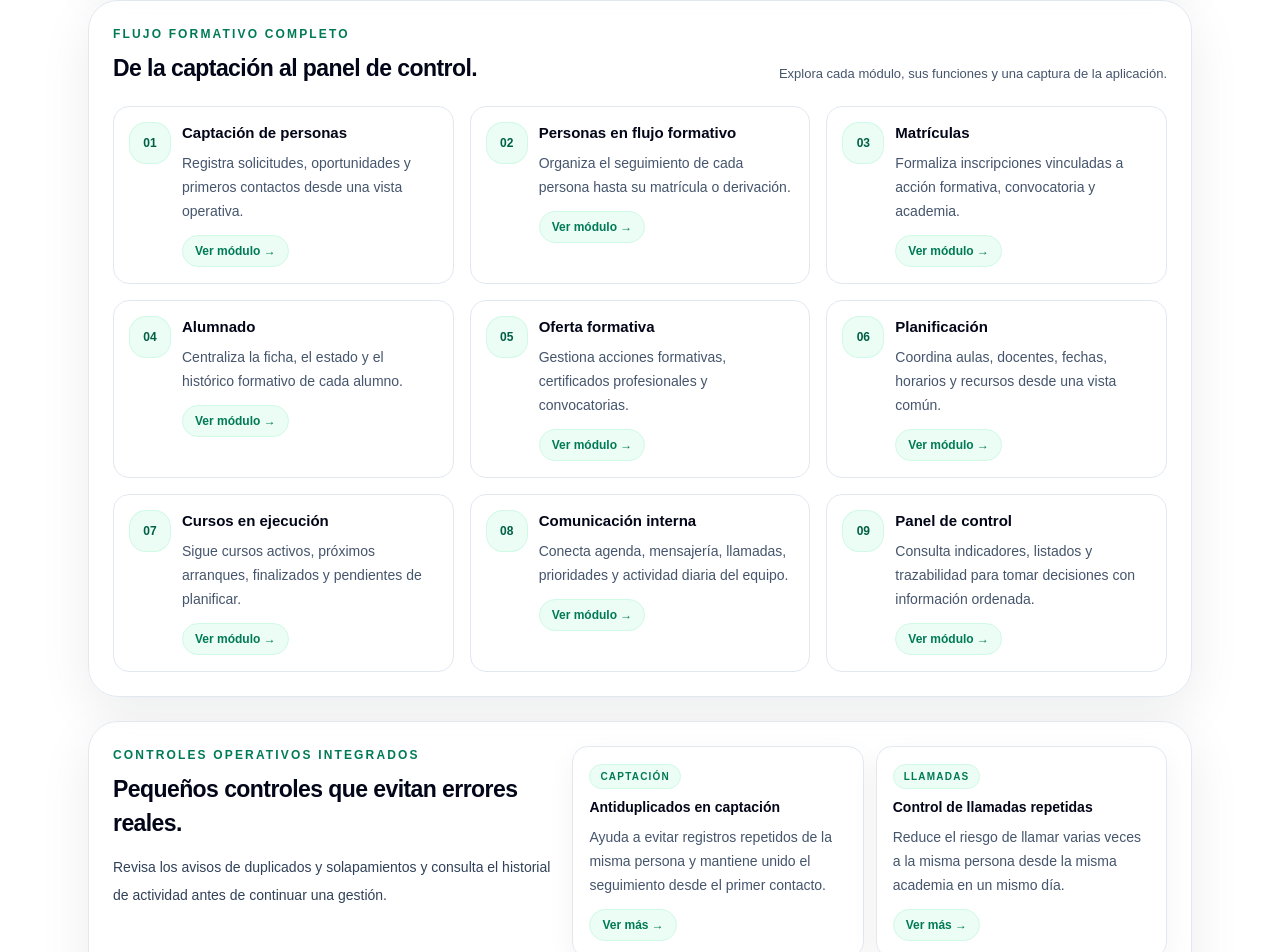
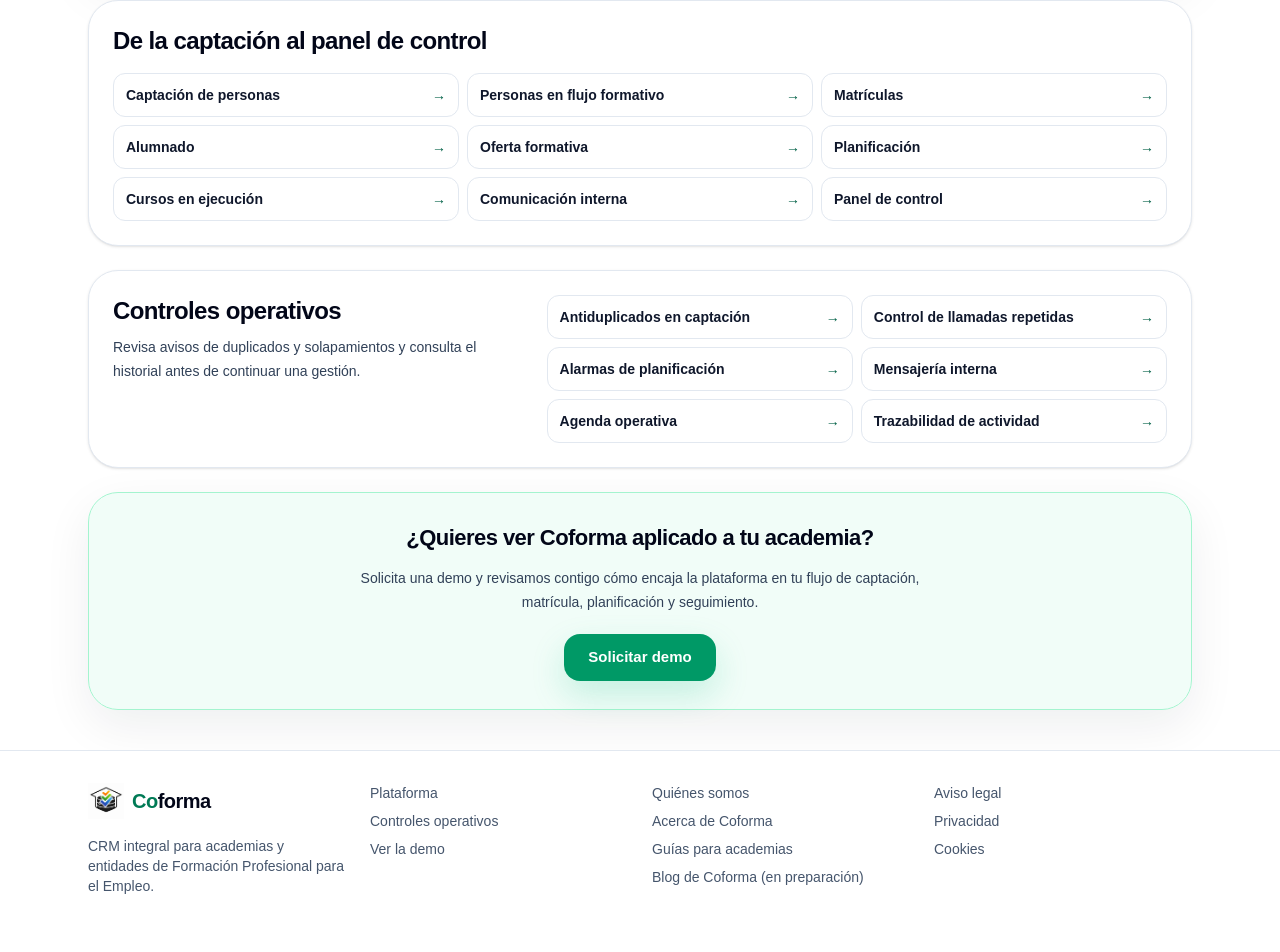
Before and after one commit to Antonio357gif/coforma-web, a Next.js app: page / in a window 1280 px wide. Shown: the part 1360-2312 px from the top of the page. After the commit the page ends 2288 px from the top, so only its background shows below. Built offline with nearby package versions, Linux system fonts and the light colour scheme.

Commit message:
Reducir repeticiones en la portada de Coforma

```diff
--- a/app/components/SiteShell.tsx
+++ b/app/components/SiteShell.tsx
@@ -53,7 +53,6 @@ export function SiteFooter() {
           <Link href="/plataforma">Plataforma</Link>
           <Link href="/controles">Controles operativos</Link>
           <Link href="/demo">Ver la demo</Link>
-          <Link href="/contacto">Solicitar demo</Link>
         </nav>
         <nav aria-label="Coforma y recursos" className="flex flex-col gap-2">
           <Link href="/quienes-somos">Quiénes somos</Link>
--- a/app/page.tsx
+++ b/app/page.tsx
@@ -4,6 +4,8 @@ import HeroCube from './components/HeroCube';
 import { operationalControls } from './data/controls';
 import { flowModules } from './data/modules';
 import { profiles } from './data/profiles';
+
+const directoryLink = "flex min-h-11 items-center justify-between gap-3 rounded-xl border border-slate-200 px-3 py-2 text-sm font-semibold text-slate-900 hover:border-emerald-300 hover:bg-emerald-50 focus-visible:outline-2 focus-visible:outline-emerald-700";
 
 export default function Home() {
   return (
@@ -74,99 +76,41 @@ export default function Home() {
 
       <DemoVideos />
 
-      <section id="flujo" className="mx-auto max-w-6xl px-5 pb-6 sm:px-6">
-        <div className="rounded-[30px] border border-slate-200 bg-white/78 p-5 shadow-[0_16px_52px_rgba(15,23,42,0.08)] backdrop-blur sm:p-6">
-          <div className="flex flex-col gap-2 sm:flex-row sm:items-end sm:justify-between">
-            <div>
-              <div className="text-[12px] font-extrabold uppercase tracking-[0.18em] text-emerald-700">
-                Flujo formativo completo
-              </div>
-              <h2 className="mt-2 text-[23px] font-extrabold tracking-tight text-slate-950">
-                De la captación al panel de control.
-              </h2>
-            </div>
-
-            <p className="max-w-[460px] text-[13px] leading-6 text-slate-600">
-              Explora cada módulo, sus funciones y una captura de la aplicación.
-            </p>
-          </div>
-
-          <div className="mt-5 grid gap-4 sm:grid-cols-2 lg:grid-cols-3">
-            {flowModules.map((module) => (
-              <Link
-                key={module.slug}
-                href={`/modulos/${module.slug}`}
-                className="group rounded-2xl border border-slate-200 bg-white p-4 text-left transition hover:-translate-y-0.5 hover:border-emerald-200 hover:bg-emerald-50/30 hover:shadow-[0_14px_38px_rgba(15,23,42,0.08)]"
-              >
-                <div className="flex items-start gap-3">
-                  <div className="flex h-10 w-10 shrink-0 items-center justify-center rounded-2xl bg-emerald-50 text-[12px] font-extrabold text-emerald-800 ring-1 ring-emerald-100">
-                    {module.number}
-                  </div>
-
-                  <div>
-                    <h3 className="text-[15px] font-extrabold leading-5 text-slate-950">
-                      {module.title}
-                    </h3>
-
-                    <p className="mt-2 text-sm leading-6 text-slate-600">
-                      {module.body}
-                    </p>
-
-                    <div className="mt-3 inline-flex items-center rounded-full border border-emerald-100 bg-emerald-50 px-3 py-1.5 text-[12px] font-extrabold text-emerald-700 transition group-hover:border-emerald-200 group-hover:bg-emerald-100">
-                      Ver módulo →
-                    </div>
-                  </div>
-                </div>
-              </Link>
+      <section id="flujo" aria-labelledby="flujo-title" className="mx-auto max-w-6xl px-5 pb-6 sm:px-6">
+        <div className="rounded-[30px] border border-slate-200 bg-white p-5 shadow-sm sm:p-6">
+          <h2 id="flujo-title" className="text-2xl font-extrabold tracking-tight text-slate-950">De la captación al panel de control</h2>
+          <ul className="mt-4 grid gap-2 sm:grid-cols-2 lg:grid-cols-3">
+            {flowModules.map(({ slug, title }) => (
+              <li key={slug}>
+                <Link href={`/modulos/${slug}`} className={directoryLink}>
+                  {title}
+                  <span aria-hidden="true" className="text-emerald-800">→</span>
+                </Link>
+              </li>
             ))}
-          </div>
+          </ul>
         </div>
       </section>
 
-      <section id="controles" className="mx-auto max-w-6xl px-5 pb-6 sm:px-6">
-        <div className="rounded-[30px] border border-slate-200 bg-white/78 p-5 shadow-[0_16px_52px_rgba(15,23,42,0.08)] backdrop-blur sm:p-6">
-          <div className="grid gap-5 lg:grid-cols-[0.85fr_1.15fr] lg:items-start">
+      <section id="controles" aria-labelledby="controles-title" className="mx-auto max-w-6xl px-5 pb-6 sm:px-6">
+        <div className="rounded-[30px] border border-slate-200 bg-white p-5 shadow-sm sm:p-6">
+          <div className="grid gap-5 lg:grid-cols-[0.8fr_1.2fr]">
             <div>
-              <div className="text-[12px] font-extrabold uppercase tracking-[0.18em] text-emerald-700">
-                Controles operativos integrados
-              </div>
-
-              <h2 className="mt-2 text-[23px] font-extrabold tracking-tight text-slate-950">
-                Pequeños controles que evitan errores reales.
-              </h2>
-
-              <p className="mt-3 text-[14px] leading-7 text-slate-700">
-                Revisa los avisos de duplicados y solapamientos y consulta el historial de actividad antes de continuar una gestión.
+              <h2 id="controles-title" className="text-2xl font-extrabold tracking-tight text-slate-950">Controles operativos</h2>
+              <p className="mt-2 text-sm leading-6 text-slate-700">
+                Revisa avisos de duplicados y solapamientos y consulta el historial antes de continuar una gestión.
               </p>
-
             </div>
-
-            <div className="grid gap-3 sm:grid-cols-2">
-              {operationalControls.map((control) => (
-                <article
-                  key={control.title}
-                  className="rounded-2xl border border-slate-200 bg-white px-4 py-4 shadow-[0_10px_28px_rgba(15,23,42,0.05)] transition hover:-translate-y-0.5 hover:border-emerald-200 hover:bg-emerald-50/25"
-                >
-                  <div className="mb-2 inline-flex rounded-full border border-emerald-100 bg-emerald-50 px-2.5 py-1 text-[10px] font-extrabold uppercase tracking-[0.12em] text-emerald-700">
-                    {control.badge}
-                  </div>
-
-                  <h3 className="text-[14px] font-extrabold leading-5 text-slate-950">
-                    {control.title}
-                  </h3>
-
-                  <p className="mt-2 text-sm leading-6 text-slate-600">
-                    {control.body}
-                  </p>
-
-                  <Link href={`/controles/${control.slug}`}
-                    className="mt-3 inline-flex items-center rounded-full border border-emerald-100 bg-emerald-50 px-3 py-1.5 text-[12px] font-extrabold text-emerald-700 transition hover:border-emerald-200 hover:bg-emerald-100"
-                  >
-                    Ver más →
+            <ul className="grid gap-2 sm:grid-cols-2">
+              {operationalControls.map(({ slug, title }) => (
+                <li key={slug}>
+                  <Link href={`/controles/${slug}`} className={directoryLink}>
+                    {title}
+                    <span aria-hidden="true" className="text-emerald-800">→</span>
                   </Link>
-                </article>
+                </li>
               ))}
-            </div>
+            </ul>
           </div>
         </div>
       </section>
```
